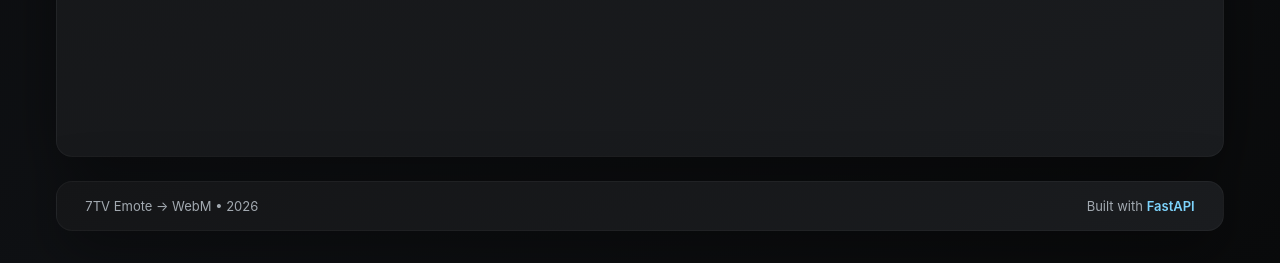
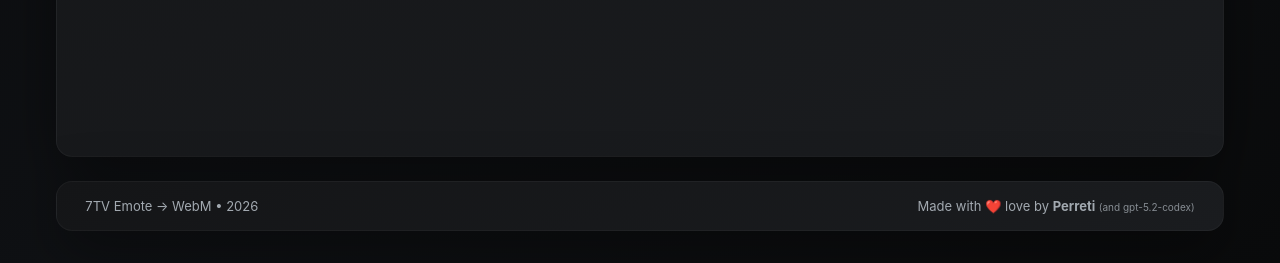
Before and after one commit to pedrety/o7tv, a Python web app: template templates/home.html in a window 1280 px wide. Shown: the part 537-800 px from the top of the page. Run offline with Jinja, Linux system fonts and the light colour scheme; the template is opened without the code that fills it, so the values that code supplies are empty.

Commit message:
feat: update footer, add made with love and ai little disclaimer

```diff
--- a/templates/base.html
+++ b/templates/base.html
@@ -189,6 +189,12 @@
 
         .page-footer a:hover {
             color: var(--accent-2);
+        }
+
+        .made-with .ai-note {
+            font-size: 10px;
+            color: var(--muted);
+            opacity: 0.8;
         }
 
         .panel::-webkit-scrollbar {
@@ -558,8 +564,9 @@
     </main>
     <footer class="page-footer">
         <div>7TV Emote → WebM • {{ year or 2026 }}</div>
-        <div>
-            Built with <a href="https://fastapi.tiangolo.com/" target="_blank" rel="noopener">FastAPI</a>
+        <div class="made-with">
+            Made with <span aria-hidden="true">❤️</span><span class="sr-only"> love</span> by <strong>Perreti</strong>
+            <span class="ai-note">(and gpt-5.2-codex)</span>
         </div>
     </footer>
     {% block scripts %}{% endblock %}
```
